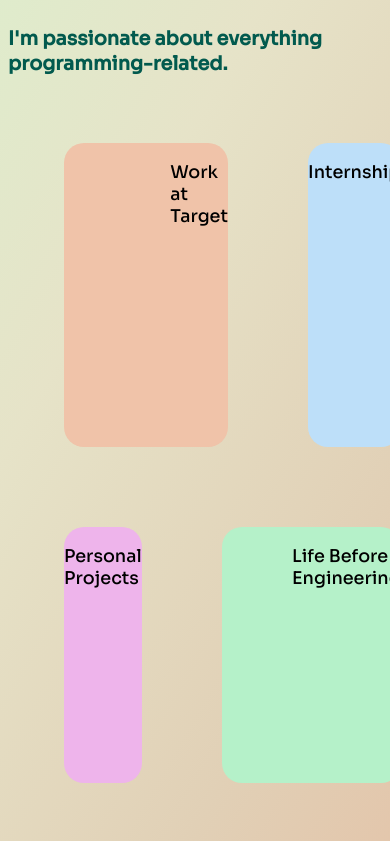
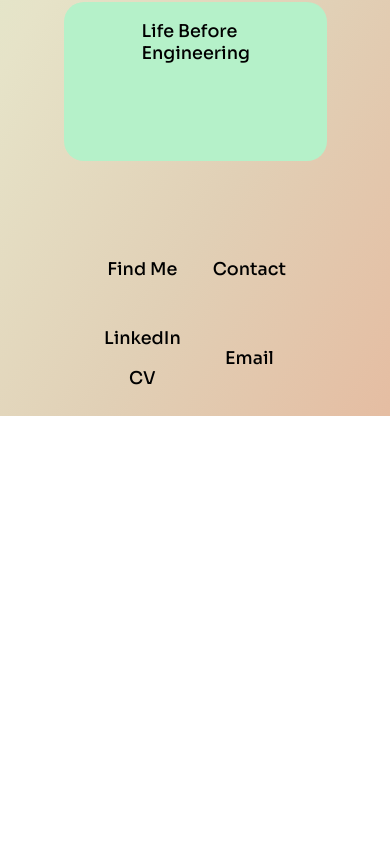
Before and after one commit to kseniago/personal-website, a plain HTML site: page index.html in a window 390 px wide. Shown: the part 945-1786 px from the top of the page. After the commit the page ends 1361 px from the top, so only its background shows below. Drawn offline with Linux system fonts and the light colour scheme.

Commit message:
compatibility with phones

```diff
--- a/index.css
+++ b/index.css
@@ -206,3 +206,82 @@ a {
   align-items: center;
   gap: 10px;
 }
+
+@media (max-width: 720px) {
+  .header {
+    width: 100%;
+    height: 5%;
+    border-radius: 5px;
+  }
+
+  .title h1 {
+    font-size: 2rem;
+  }
+
+  .subtitle > p {
+    font-size: 0.6rem;
+  }
+
+  .left-sticker {
+    width: 20%;
+    height: 10%;
+    left: 8%;
+    top: 10%;
+  }
+
+  .right-sticker {
+    width: 20%;
+    height: 10%;
+    right: 8%;
+    top: 25%;
+  }
+
+  .card-container {
+    margin-bottom: 5rem;
+    width: 80%;
+    height: 30%;
+    display: block;
+  }
+
+  .card {
+    margin-bottom: 5%;
+    margin-right: 12%;
+  }
+
+  .card p {
+    grid-area: 1/ 2 / 2 / 3;
+    justify-self: center;
+  }
+
+  .footer {
+    width: 100%;
+    height: 10%;
+    display: grid;
+    justify-content: space-evenly;
+    gap: 2rem;
+    grid-template-columns: repeat(4, 1fr);
+  }
+
+  .fun {
+    display: none;
+  }
+
+  .find-me {
+    grid-column-start: 2;
+    display: flex;
+    flex-direction: column;
+    justify-content: space-evenly;
+    align-items: center;
+    gap: 10px;
+  }
+
+  .contact {
+    grid-column-start: 3;
+    grid-column-end: 4;
+    display: flex;
+    flex-direction: column;
+    justify-content: space-evenly;
+    align-items: center;
+    gap: 10px;
+  }
+}
```
